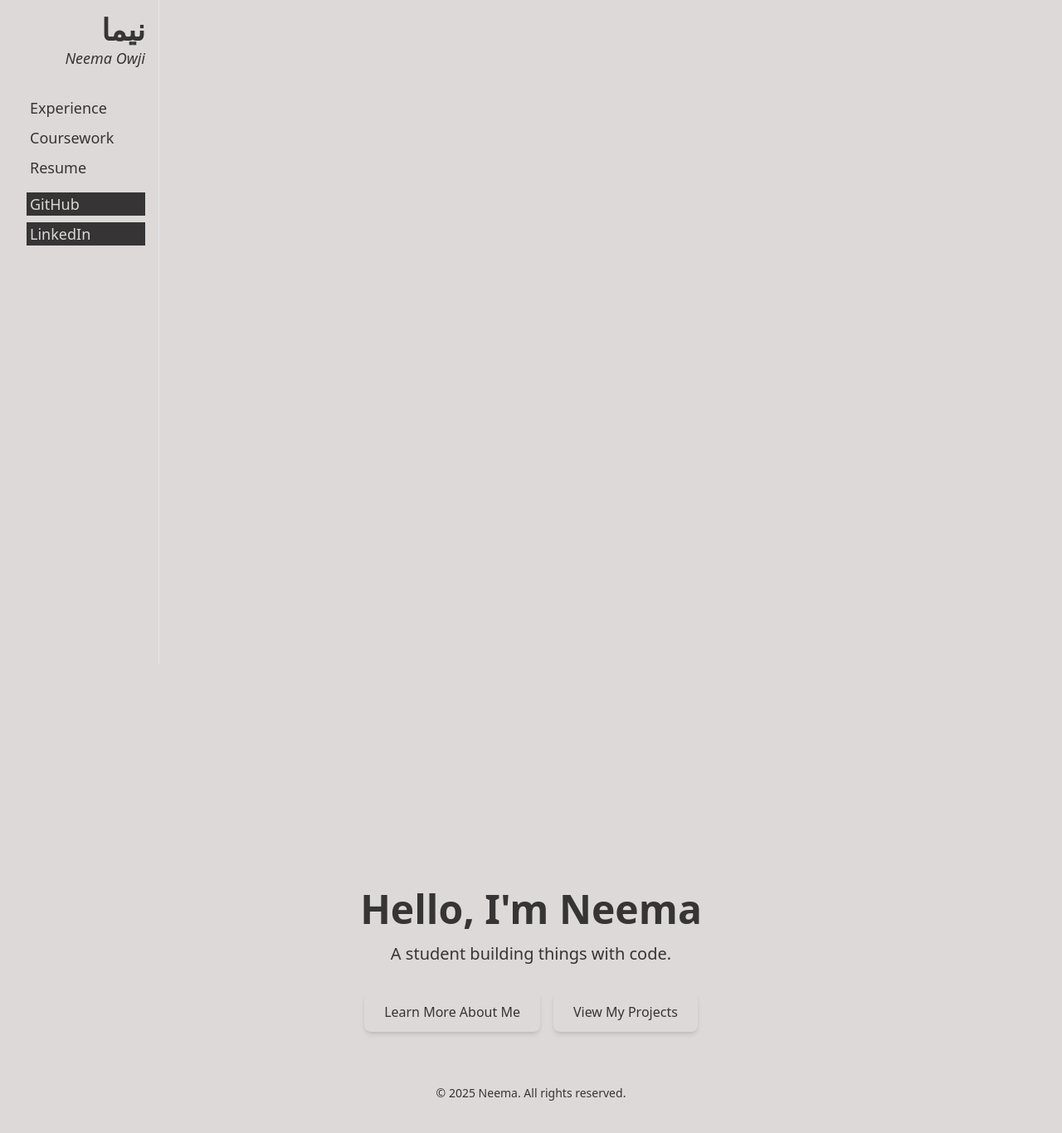
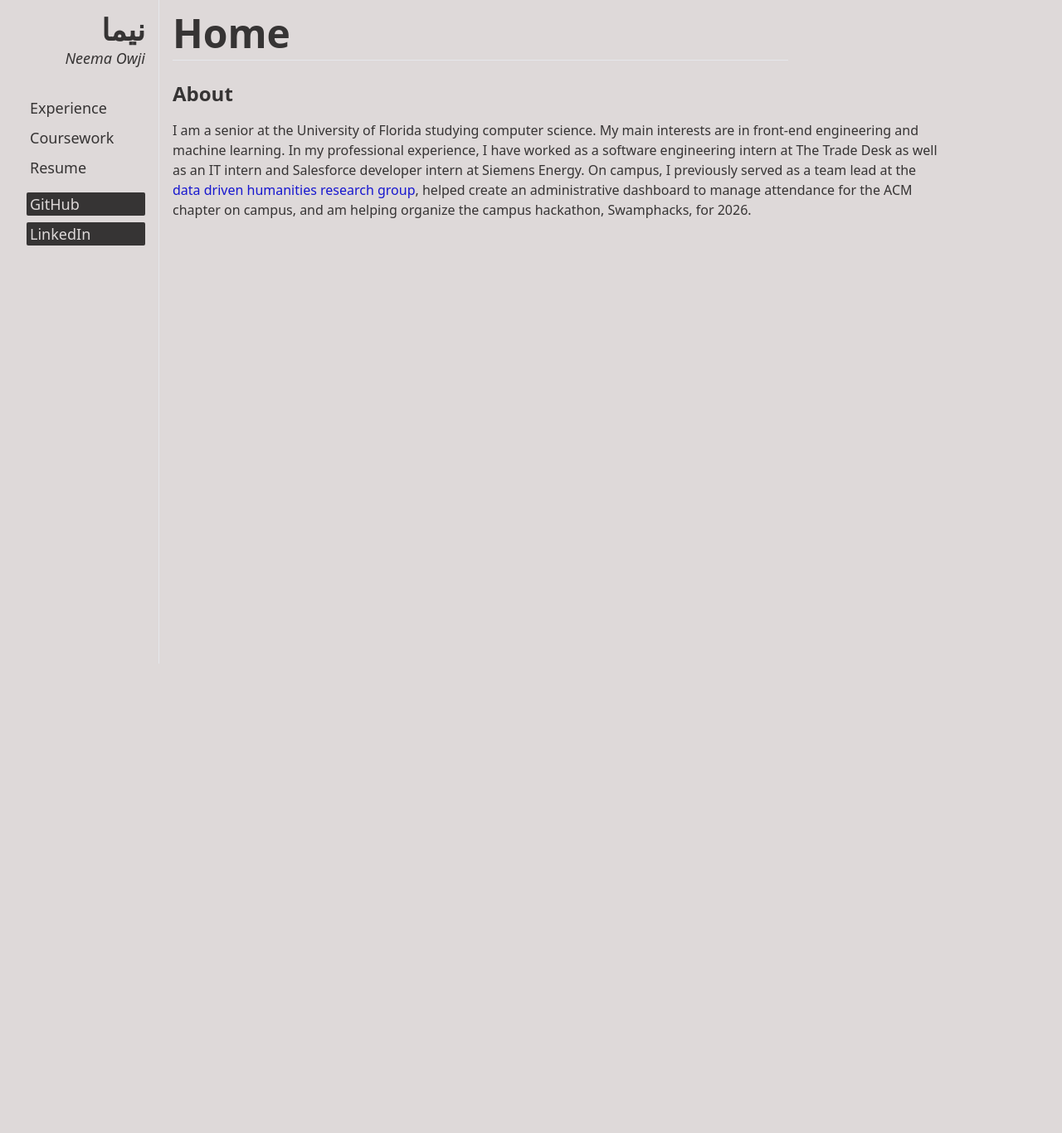
Before and after one commit to nowji/personal-website, a React (Vite) app: page / in a window 1280 px wide. Shown: the top 1366 px of the page at 83% size. After the commit the page ends 800 px from the top, so only its background shows below. Built offline with nearby package versions, Linux system fonts and the light colour scheme.

Commit message:
finished home page

```diff
--- a/index.html
+++ b/index.html
@@ -1,10 +1,10 @@
-<!doctype html>
+<!DOCTYPE html>
 <html lang="en">
   <head>
     <meta charset="UTF-8" />
     <link rel="icon" type="image/svg+xml" href="/vite.svg" />
     <meta name="viewport" content="width=device-width, initial-scale=1.0" />
-    <title>Vite + React + TS</title>
+    <title>Neema Owji</title>
   </head>
   <body class="bg-off-white-bg text-dark-gray-primary">
     <div id="root"></div>
--- a/src/components/Navbar.tsx
+++ b/src/components/Navbar.tsx
@@ -21,7 +21,6 @@ const Navbar: React.FC = () => {
   return (
     <nav
       className="
-        fixed top-0 left-0 right-0 z-50
         w-full h-1/8 p-4
         flex items-center justify-between
         bg-true-white shadow-md
@@ -64,7 +63,10 @@ const Navbar: React.FC = () => {
             <Link
               key={link.name}
               to={link.path}
-              className="block text-dark-gray-primary pl-1 pr-2 hover:bg-[#ede4e4] transition-colors duration-200"
+              className="
+                block text-dark-gray-primary pl-1 pr-2
+                hover:bg-[#ede4e4] transition-colors duration-200 rounded-sm
+              "
             >
               {link.name}
             </Link>
@@ -83,7 +85,10 @@ const Navbar: React.FC = () => {
                 key={link.name}
                 href={link.path}
                 target="_blank"
-                className="block text-off-white-bg pl-1 pr-2 bg-dark-gray-primary hover:bg-[#171616] transition-colors duration-200"
+                className="
+                  block text-off-white-bg pl-1 pr-2 bg-dark-gray-primary
+                  hover:bg-[#171616] transition-colors duration-200 rounded-sm
+                "
               >
                 {link.name}
               </a>
--- a/src/home.tsx
+++ /dev/null
@@ -1,34 +0,0 @@
-import React from "react";
-
-const Home: React.FC = () => {
-  return (
-    <div className="min-h-screen flex flex-col items-center justify-center p-4">
-      <h1 className="text-5xl font-bold mb-4 text-center">Hello, I'm Neema</h1>
-
-      <p className="text-xl text-center mb-8">
-        A student building things with code.
-      </p>
-
-      <nav className="flex space-x-4">
-        <a
-          href="/about"
-          className="text-#262626 px-6 py-3 bg-true-white text-true-black rounded-lg shadow-md hover:bg-gray-100 transition-colors duration-200"
-        >
-          Learn More About Me
-        </a>
-        <a
-          href="/projects"
-          className="px-6 py-3 bg-true-white text-true-black rounded-lg shadow-md hover:bg-gray-100 transition-colors duration-200"
-        >
-          View My Projects
-        </a>
-      </nav>
-
-      <footer className="mt-16 text-sm text-center">
-        © {new Date().getFullYear()} Neema. All rights reserved.
-      </footer>
-    </div>
-  );
-};
-
-export default Home;
--- a/src/main.tsx
+++ b/src/main.tsx
@@ -1,6 +1,6 @@
 import { StrictMode } from "react";
 import { createRoot } from "react-dom/client";
-import Home from "./home.tsx";
+import Home from "./pages/Home.tsx";
 import "./index.css";
 import { BrowserRouter as Router, Routes, Route } from "react-router-dom";
 import Navbar from "./components/Navbar.tsx";
@@ -8,7 +8,7 @@ import Navbar from "./components/Navbar.tsx";
 createRoot(document.getElementById("root")!).render(
   <StrictMode>
     <Router>
-      <div className="App">
+      <div className="App flex flex-col md:flex-row">
         <Navbar />
         <Routes>
           <Route path="/" element={<Home />} />
--- /dev/null
+++ b/src/pages/Home.tsx
@@ -0,0 +1,31 @@
+import React from "react";
+
+const Home: React.FC = () => {
+  return (
+    <div className="w-full md:w-3/4 flex flex-col items-left justify-start p-4">
+      <h1 className="text-5xl font-bold">Home</h1>
+      <hr className="mt-2 mb-6 w-4/5"></hr>
+      <h2 className="text-2xl font-bold mb-4">About</h2>
+      <p>
+        I am a senior at the University of Florida studying computer science. My
+        main interests are in front-end engineering and machine learning. In my
+        professional experience, I have worked as a software engineering intern
+        at The Trade Desk as well as an IT intern and Salesforce developer
+        intern at Siemens Energy. On campus, I previously served as a team lead
+        at the{" "}
+        <a
+          className="text-[#1717cf]"
+          target="_blank"
+          href="https://classics.ufl.edu/data-driven-humanities-research-group/"
+        >
+          data driven humanities research group
+        </a>
+        , helped create an administrative dashboard to manage attendance for the
+        ACM chapter on campus, and am helping organize the campus hackathon,
+        Swamphacks, for 2026.
+      </p>
+    </div>
+  );
+};
+
+export default Home;
```
Also changed, not shown: 1 other file (tests, documents, lock files or other folders).
